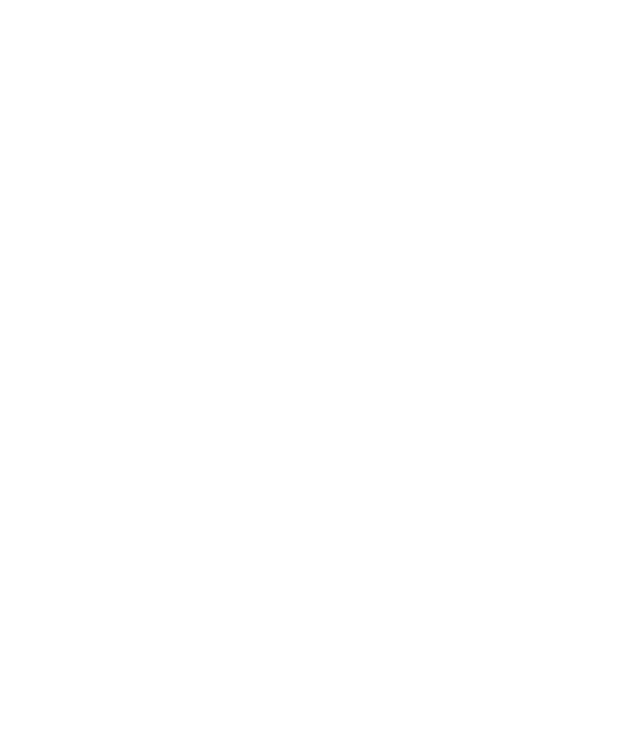
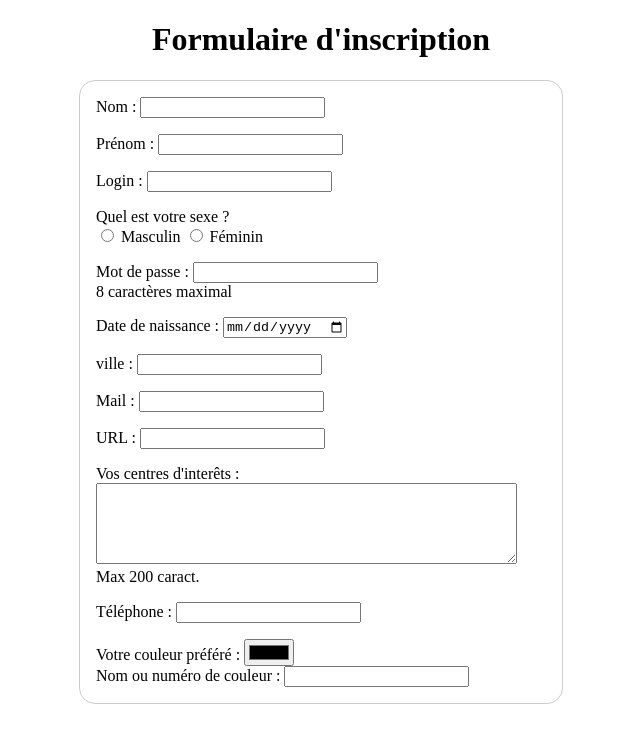
Before and after one commit to raphael1979/formulaire, a plain HTML site: page index.html in a window 1280 px wide. Shown: the whole page, without its empty margins (319-959 px from the left). Drawn offline with Linux system fonts and the light colour scheme.

Commit message:
descriptif form sur index.html et ajout style

```diff
--- a/index.html
+++ b/index.html
@@ -2,10 +2,67 @@
 <html lang="en">
 <head>
 	<meta charset="UTF-8">
-	<title>Formulairre</title>
+	<title>Formulaire</title>
 	<link rel="stylesheet" type="text/css" href="style.css">
 </head>
 <body>
+	<h1>Formulaire d'inscription</h1>
+	<form action="" method="post">
+		<div>
+			<label for="name">Nom : </label>
+			<input type="text" id="name" name="nom"/>
+		</div>
+
+		<div>
+			<label for="name">Prénom : </label>
+			<input type="text" id="name" name="prenom"/>
+		</div>
+		<div>
+			<label for="name">Login : </label>
+			<input type="text" id="name" name="login"/>
+		</div>
+		<div>
+			<label for="sexe">Quel est votre sexe ? </label><br>
+			<input type="radio" name="subject" value="masculin"> Masculin
+			<input type="radio" name="subject" value="feminin"> Féminin
+		</div>
+		<div>
+			<label for="name">Mot de passe : </label>
+			<input type="password" name="password" maxlength="8"><br>8 caractères maximal
+		</div>
+		<div>
+			<label for="date">Date de naissance : </label>
+			<input type="date" name="date">
+		</div>
+		<div>
+			<label for="ville">ville : </label>
+			<input type="name" name="ville">
+		</div>
+		<div>
+			<label for="mail">Mail : </label>
+			<input type="text" name="mail">
+		</div>
+		<div>
+			<label for="url">URL : </label>
+			<input type="text" name="url">
+		</div>
+		<div>
+			<label for="interet">Vos centres d'interêts : </label>
+			<textarea rows="5" cols="50" name="interet"></textarea>Max 200 caract.
+		</div>
+		<div>
+			<label for="tel">Téléphone : </label>
+			<input type="tel" name="tel">
+		</div>
+		<div>
+			<label for="couleur">Votre couleur préféré : </label>
+			<input type="color" name="color"><br>
+			<label for="color">Nom ou numéro de couleur : </label>
+			<input type="text" name="color">
+		</div>
+
+
+	</form>
 
 </body>
 </html>
--- a/style.css
+++ b/style.css
@@ -0,0 +1,15 @@
+h1{
+	text-align: center;
+}
+form {
+  margin: 0 auto;
+  width: 450px;
+
+  padding: 1em;
+  border: 1px solid #CCC;
+  border-radius: 1em;
+}
+
+form div + div {
+    margin-top: 1em;
+}
```
